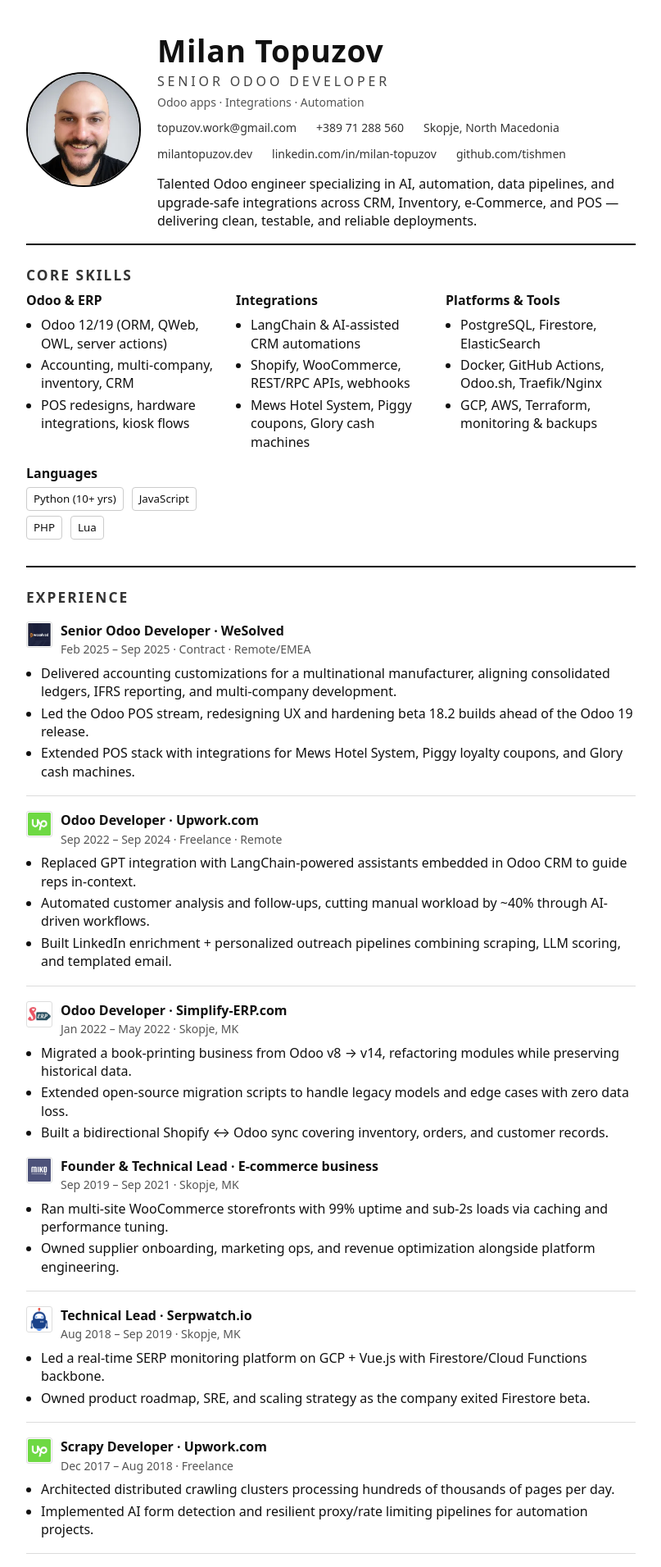
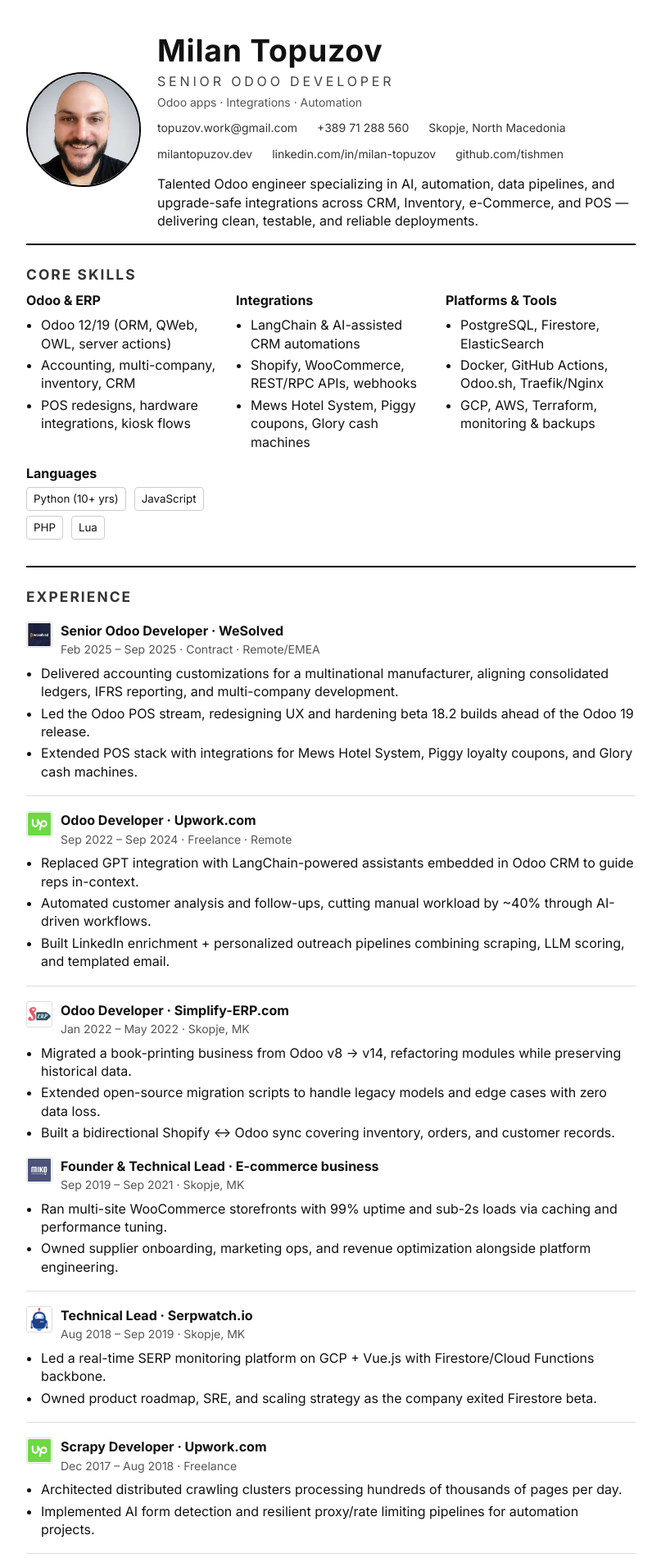
Before and after one commit to tishmen/tishmen.github.io, a Jekyll site: the page built from cv.html, in a window 1280 px wide. Shown: the top 1911 px of the page at 82% size, without its empty margins (236-1043 px from the left). Built offline with Jekyll 4.4.1, drawn with Linux system fonts in a browser that asks for light colours.

Commit message:
CV: embed Inter (WOFF2) and use for screen + print to stabilize glyphs and ATS-friendly text rendering

```diff
--- a/cv.html
+++ b/cv.html
@@ -10,6 +10,21 @@
   <meta name="viewport" content="width=device-width, initial-scale=1.0">
   <title>Milan Topuzov · CV</title>
   <style>
+    /* Embedded professional web font (Inter) for consistent screen + print */
+    @font-face {
+      font-family: 'InterLocal';
+      src: url('{{ '/assets/fonts/inter-400.woff2' | relative_url }}') format('woff2');
+      font-weight: 400;
+      font-style: normal;
+      font-display: swap;
+    }
+    @font-face {
+      font-family: 'InterLocal';
+      src: url('{{ '/assets/fonts/inter-700.woff2' | relative_url }}') format('woff2');
+      font-weight: 700;
+      font-style: normal;
+      font-display: swap;
+    }
     :root {
       color-scheme: only light;
     }
@@ -19,7 +34,7 @@
     body {
       margin: 0;
       padding: 0;
-      font-family: system-ui, -apple-system, "Segoe UI", Roboto, Inter, "Helvetica Neue", Arial, "Noto Sans", "Liberation Sans", sans-serif;
+      font-family: 'InterLocal', system-ui, -apple-system, "Segoe UI", Roboto, Inter, "Helvetica Neue", Arial, "Noto Sans", "Liberation Sans", sans-serif;
       font-size: 12pt;
       line-height: 1.4;
       color: #111;
@@ -175,7 +190,7 @@
       body {
         -webkit-print-color-adjust: exact;
         print-color-adjust: exact;
-        font-family: Arial, "Helvetica Neue", Helvetica, "Liberation Sans", sans-serif;
+        font-family: 'InterLocal', Arial, "Helvetica Neue", Helvetica, "Liberation Sans", sans-serif;
         font-weight: 400;
         font-synthesis: none;
         font-variant-ligatures: none;
```
Also changed, not shown: assets/fonts/inter-400.woff2 (added), assets/fonts/inter-700.woff2 (added).
